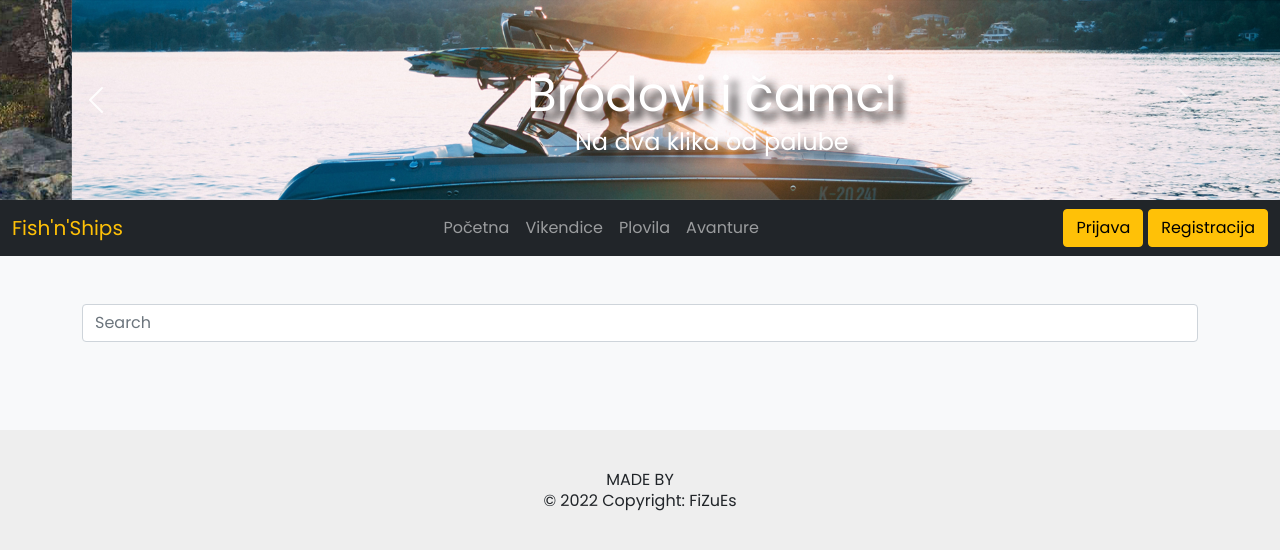
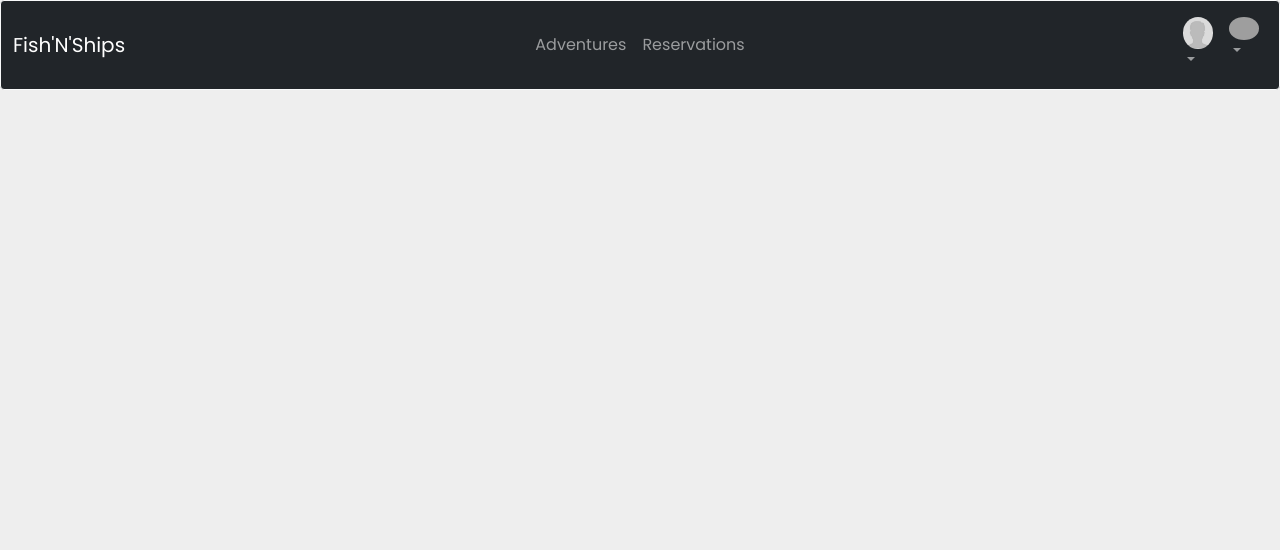
Before and after one commit to SteX266/mrs-isa, a React (Create React App) app in the folder frontend/: page / in a window 1280 px wide. Shown: the top 550 px of the page. Built offline with nearby package versions, Linux system fonts and the light colour scheme; no server answers; grey boxes are pictures that could not be loaded.

Commit message:
#3.9.1.2 Slanje zahteva na server

```diff
--- a/frontend/src/App.js
+++ b/frontend/src/App.js
@@ -2,7 +2,7 @@ import "../node_modules/bootstrap/dist/css/bootstrap.min.css";
 import "../node_modules/bootstrap/dist/js/bootstrap";
 import './App.css';
 
-import HomePageUnregistered from "./components/HomePageUnregistered";
+
 
 import InstructorPage from "./components/InstructorPage";
 function App() {
@@ -11,7 +11,7 @@ function App() {
 
 
 
-    <HomePageUnregistered/>
+    <InstructorPage/>
 
 
 
```
